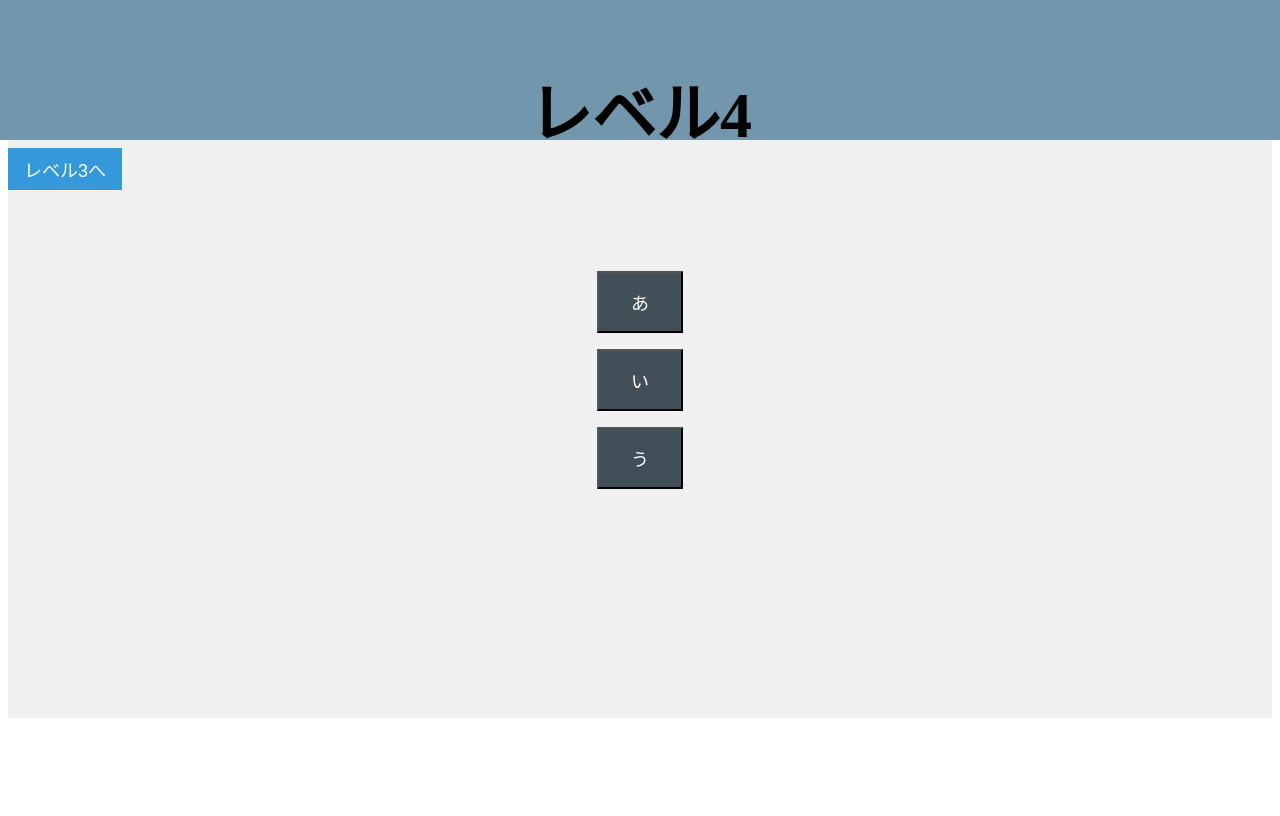
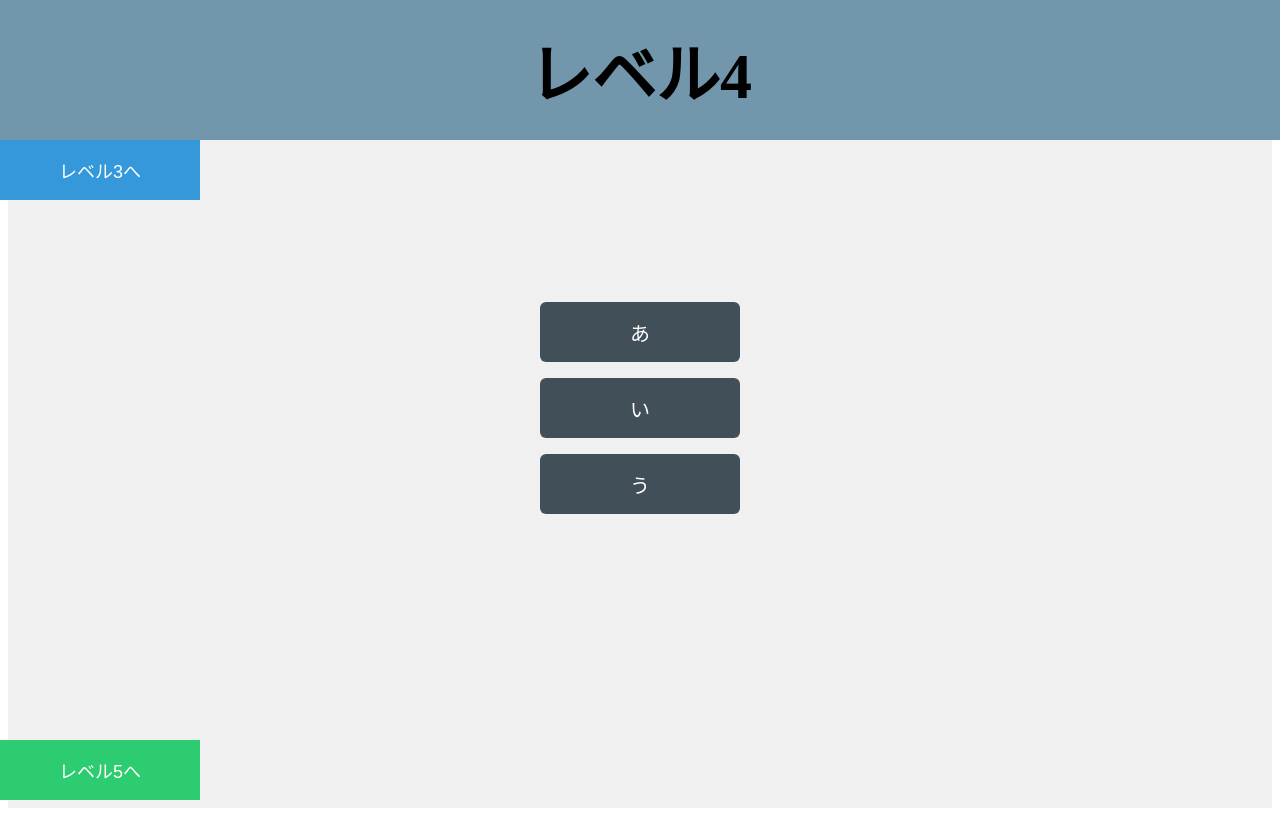
Before and after one commit to cucumber1117/practice, a React (Vite) app: page /level3 in a window 1280 px wide. Both pictures are taken after a click on the button "レベル4へ". Built offline with nearby package versions, Linux system fonts and the light colour scheme.

Commit message:
レベル４一応終了

```diff
--- a/src/components/Header.module.css
+++ b/src/components/Header.module.css
@@ -5,7 +5,9 @@
     color: #000000;
     background-color: #7296ab;
     padding: 20px 0;
+    display: flex;
     justify-content: center;
+    align-items: center;
     position: fixed;
     top: 0;
     left: 0;
--- a/src/pages/Level4/Level4.jsx
+++ b/src/pages/Level4/Level4.jsx
@@ -6,23 +6,24 @@ import styles from './Level4.module.css'
 const Level4=()=>{
   const navigate = useNavigate()
 
-  const front_handleClick = () => {
+  const goToLevel5 = () => {
     navigate('/Level5')
   }
 
-  const back_handleClick = () => {
+  const goToLevel3 = () => {
     navigate('/Level3')
   }
 
   return (
     <div>
       <Header title="レベル4"/>
+      <button className={styles.topButton} onClick={goToLevel3}>レベル3へ</button>
         <div className={styles.level4Container}>
-        <button className={styles.button1} onClick={back_handleClick}>レベル3へ</button>
-          <button className={styles.button}>あ</button>
-          <button className={styles.button}>い</button>
-          <button className={styles.button}>う</button>
+          <button className={styles.centerButton}>あ</button>
+          <button className={styles.centerButton}>い</button>
+          <button className={styles.centerButton}>う</button>
         </div>
+        <button className={styles.bottomLeftButton} onClick={goToLevel5}>レベル5へ</button>
     </div>
   )
 }
--- a/src/pages/Level4/Level4.module.css
+++ b/src/pages/Level4/Level4.module.css
@@ -1,38 +1,58 @@
 .level4Container {
-    /*これは親箱*/
-    height: calc( 100vh - 140px );
-    position: relative;
-    padding-top: 50px;
+  height: 100vh;
   display: flex;
-    justify-content: center; /* 横中央 */
-    align-items: center;     /* 縦中央 */
+  justify-content: center;
+  align-items: center;
   flex-direction: column;
   background-color: #f0f0f0;
   position: relative;
+  padding: 0;
+  margin: 0;
+  box-sizing: border-box;
 }
-  .button1 {
-    margin: 0;
-    position: absolute;
+
+.topButton {
+  width: 200px;
+  height: 60px;
+  position: fixed;
   top: 140px;
   left: 0;
-    align-self: flex-start;
   font-size: 18px;
   background-color: #3498db;
+  color: white;
+  z-index: 1001;
+  border: none;
+  cursor: pointer;
+  padding: 8px 16px;
+}
+
+.centerButton {
+  width: 200px;
+  height: 60px;
+  font-size: 20px;
+  margin: 8px 0;
+  background-color: #414f58;
+  color: white;
+  border: none;
+  border-radius: 6px;
+  cursor: pointer;
+}
+
+.centerButton:hover {
+  background-color: #2980b9;
+}
+
+.bottomLeftButton {
+  width: 200px;
+  height: 60px;
+  position: fixed;
+  bottom: 20px;
+  left: 0;
+  bottom: 0;
+  font-size: 18px;
+  background-color: #2ecc71;
   color: white;
   border: none;
   cursor: pointer;
   padding: 8px 16px;
 }
-
-  .button {
-    padding: 16px 32px;
-    font-size: 18px;
-    margin-bottom: 16px;
-    background-color: #414f58;
-    color: white;
-    cursor: pointer;
-  }
-
-  .button:hover {
-    background-color: #2980b9;
-  }
```
Lines whose indentation alone changed are shown as unchanged.
